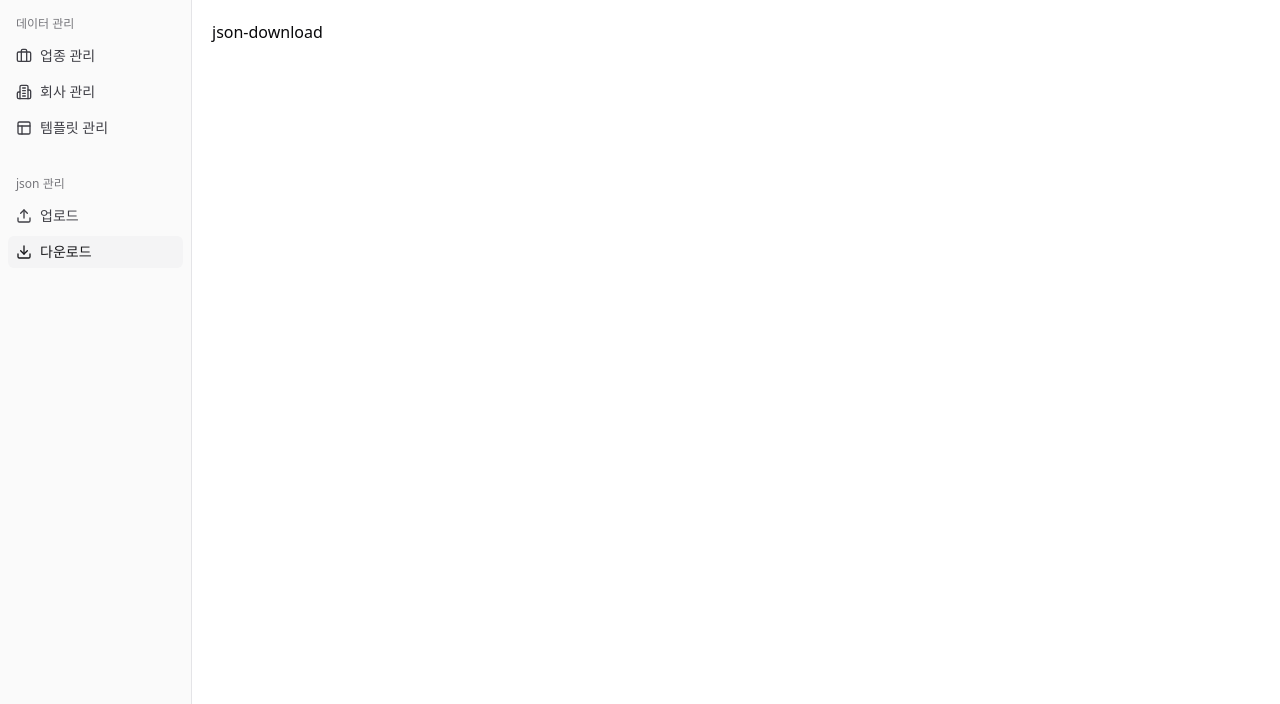
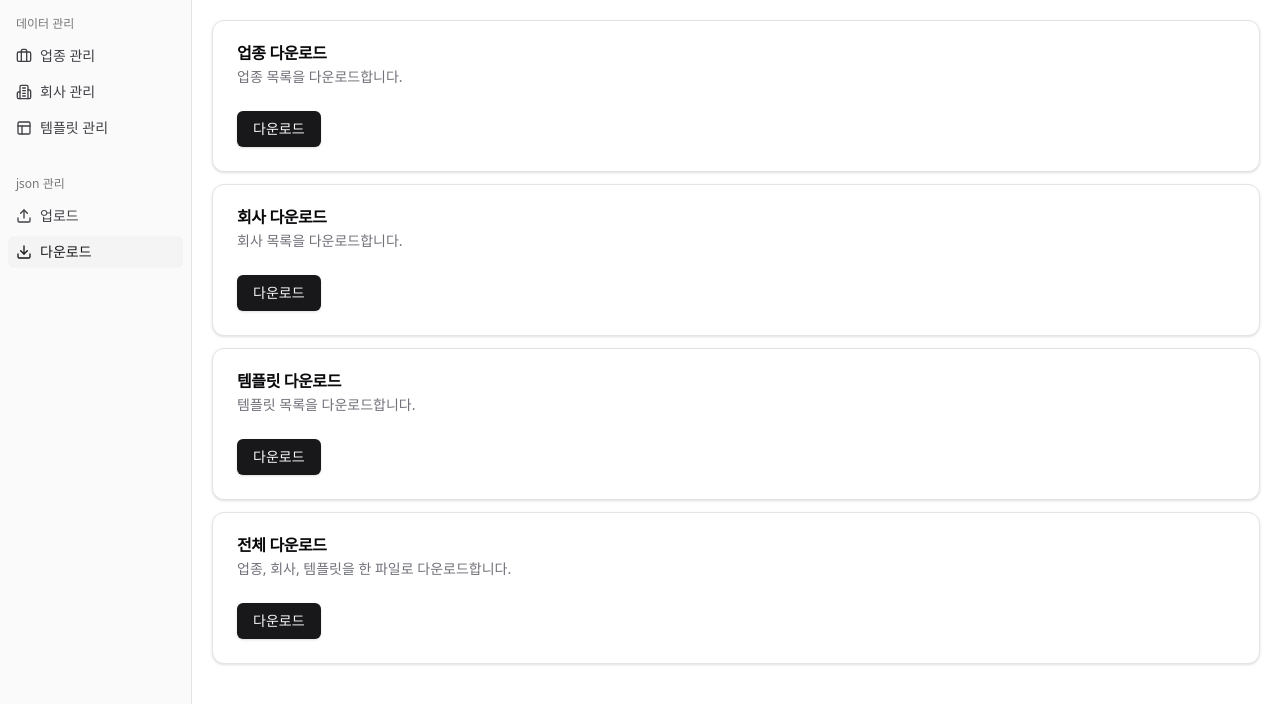
Before and after one commit to midas-hamingyu/llm-cms, a React (Vite) app: page / in a window 1280 px wide. Both pictures are taken after a click on the button "다운로드". Shown: the top 704 px of the page. Built offline with nearby package versions, Linux system fonts and the light colour scheme.

Commit message:
FEAT :: JSON 파일로 저장 구현 완료

```diff
--- a/src/pages/json-download/index.tsx
+++ b/src/pages/json-download/index.tsx
@@ -1,3 +1,87 @@
+import { useIndustries } from '@/pages/manage-industry/model/industries.store.ts';
+import { useCompanies } from '@/pages/manage-company/model/companies.store.ts';
+import { useTemplates } from '@/pages/manage-template/model/templates.store.ts';
+import { Button } from '@/components/ui/button.tsx';
+import {
+  Card,
+  CardContent,
+  CardDescription,
+  CardHeader,
+  CardTitle,
+} from '@/components/ui/card.tsx';
+
 export function DownloadJSONPage() {
-  return <>json-download</>;
+  const industries = useIndustries();
+  const companies = useCompanies();
+  const templates = useTemplates();
+
+  const downloadJSON = (data: any, fileName: string) => {
+    const blob = new Blob([JSON.stringify(data, null, 2)], {
+      type: 'application/json',
+    });
+    const url = URL.createObjectURL(blob);
+    const a = document.createElement('a');
+    a.href = url;
+    a.download = fileName;
+    a.click();
+    URL.revokeObjectURL(url);
+  };
+
+  const combinedData = {
+    industries,
+    companies,
+    templates,
+  };
+
+  return (
+    <div className={'flex flex-col gap-3'}>
+      <Card>
+        <CardHeader>
+          <CardTitle>업종 다운로드</CardTitle>
+          <CardDescription>업종 목록을 다운로드합니다.</CardDescription>
+        </CardHeader>
+        <CardContent>
+          <Button onClick={() => downloadJSON(industries, '업종.json')}>
+            다운로드
+          </Button>
+        </CardContent>
+      </Card>
+      <Card>
+        <CardHeader>
+          <CardTitle>회사 다운로드</CardTitle>
+          <CardDescription>회사 목록을 다운로드합니다.</CardDescription>
+        </CardHeader>
+        <CardContent>
+          <Button onClick={() => downloadJSON(companies, '회사.json')}>
+            다운로드
+          </Button>
+        </CardContent>
+      </Card>
+      <Card>
+        <CardHeader>
+          <CardTitle>템플릿 다운로드</CardTitle>
+          <CardDescription>템플릿 목록을 다운로드합니다.</CardDescription>
+        </CardHeader>
+        <CardContent>
+          <Button onClick={() => downloadJSON(templates, '템플릿.json')}>
+            다운로드
+          </Button>
+        </CardContent>
+      </Card>
+      <Card>
+        <CardHeader>
+          <CardTitle>전체 다운로드</CardTitle>
+          <CardDescription>
+            업종, 회사, 템플릿을 한 파일로 다운로드합니다.
+          </CardDescription>
+        </CardHeader>
+        <CardContent>
+          <Button
+            onClick={() => downloadJSON(combinedData, '업종_회사_템플릿.json')}>
+            다운로드
+          </Button>
+        </CardContent>
+      </Card>
+    </div>
+  );
 }
```
